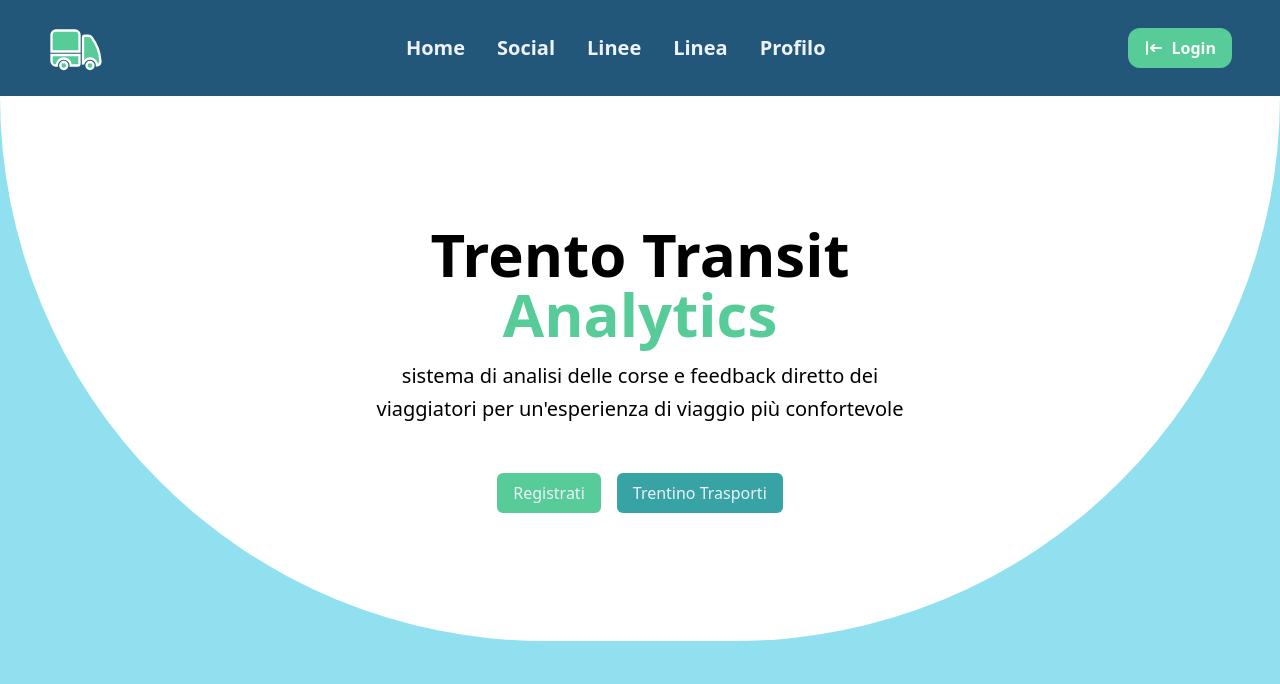
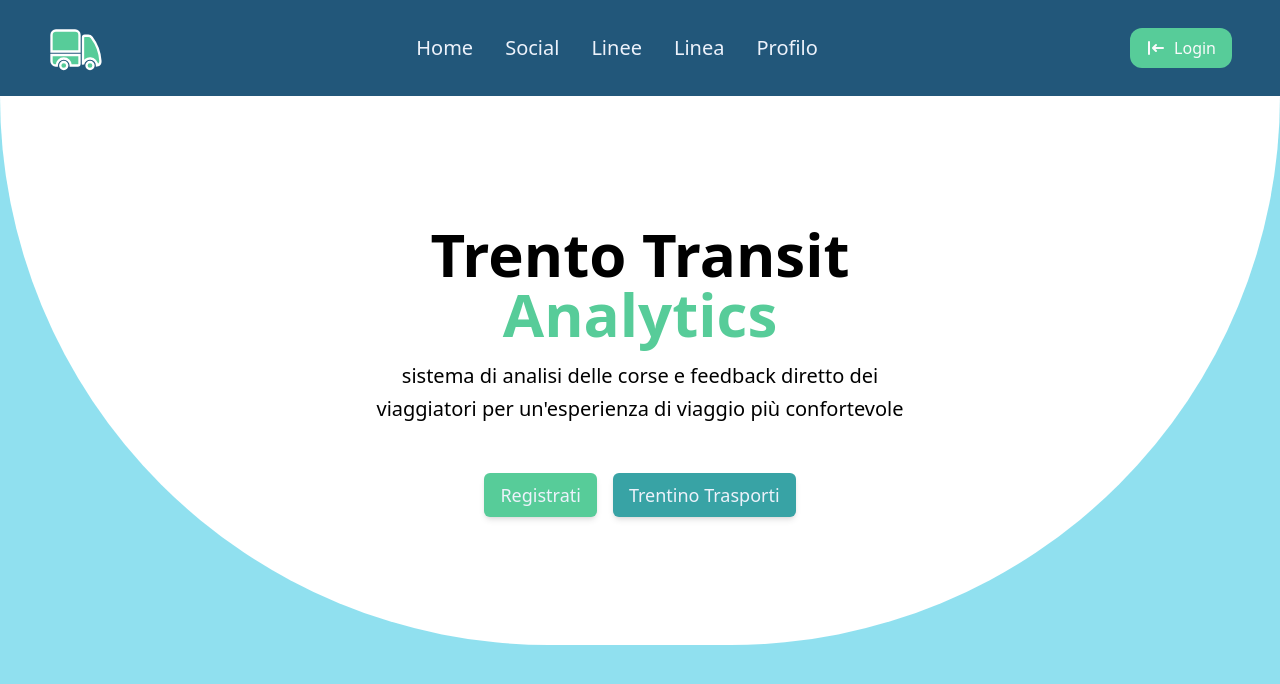
Before and after one commit to ricfanin/trentino-transit-analytics, a Vue app in the folder frontend/: page / in a window 1280 px wide. Shown: the top 684 px of the page. Built offline with nearby package versions, Linux system fonts and the light colour scheme; no server answers.

Commit message:
boldando bottoni

```diff
--- a/frontend/src/components/Navbar.vue
+++ b/frontend/src/components/Navbar.vue
@@ -24,7 +24,7 @@
 
       <!-- Menu -->
     <div class="text-xl text-text_1 order-3 w-full md:w-auto md:order-2">
-        <ul class="flex font-semibold justify-between">
+        <ul class="flex font-medium justify-between">
             <li class="md:px-4 md:py-2 hover:text-button_2">
                 <router-link to="/">Home</router-link>
             </li>
@@ -44,7 +44,7 @@
       </div>
 
       <!-- Login/Logout -->
-      <div class="order-2 md:order-3 font-semibold">
+      <div class="order-2 md:order-3 font-medium">
         <template v-if="isLoggedIn">
           <!-- Mostra il nome utente -->
           <span class="px-4 py-2 bg-button_2 text-gray-50 rounded-xl">{{ userName }}</span>
--- a/frontend/src/components/PostButton.vue
+++ b/frontend/src/components/PostButton.vue
@@ -1,7 +1,7 @@
 <template>
   <router-link to="CreazionePost">
     <button
-      class="mt-4 px-4 py-2 shadow-md bg-button_2 text-white font-semibold rounded-md hover:bg-button_2_hover"
+      class="mt-4 px-4 py-2 shadow-md bg-button_2 text-white font-medium rounded-md hover:bg-button_2_hover"
     >
       Crea Post
     </button>
--- a/frontend/src/views/Home.vue
+++ b/frontend/src/views/Home.vue
@@ -15,13 +15,13 @@
 
           <div class="mt-8 flex flex-wrap justify-center gap-4">
             <router-link to="/RegisterPage">
-              <button class="mt-4 px-4 py-2 bg-button_2 text-text_1 rounded-md hover:bg-button_2_hover">
+              <button class="mt-4 px-4 py-2 bg-button_2 text-text_1 rounded-md hover:bg-button_2_hover text-lg font-medium shadow-md">
                 Registrati
               </button>
             </router-link>
 
             <a href="https://www.trentinotrasporti.it/">
-              <button class="mt-4 px-4 py-2 bg-button_1 text-text_1 rounded-md hover:bg-button_1_hover">
+              <button class="mt-4 px-4 py-2 bg-button_1 text-text_1 rounded-md hover:bg-button_1_hover text-lg font-medium shadow-md">
                 Trentino Trasporti
               </button>
             </a>
--- a/frontend/src/views/LoginPage.vue
+++ b/frontend/src/views/LoginPage.vue
@@ -3,7 +3,7 @@
     <div class="flex justify-center items-center h-screen">
       <div class="bg-white p-8 sm:p-12 rounded-lg shadow-lg w-full max-w-md">
         <h2
-          class="text-2xl sm:text-3xl font-semibold text-text_2 mb-8 text-center"
+          class="text-2xl sm:text-3xl font-medium text-text_2 mb-8 text-center"
         >
           Accedi al tuo Account
         </h2>
--- a/frontend/src/views/ModificaProfilo.vue
+++ b/frontend/src/views/ModificaProfilo.vue
@@ -44,7 +44,7 @@
           </div>
         </form>
         <button
-          class="mt-4 px-4 py-2 bg-green-500 text-text_1 rounded-md hover:bg-green-600 font-semibold shadow-md"
+          class="mt-4 px-4 py-2 bg-green-500 text-text_1 rounded-md hover:bg-green-600 font-medium shadow-md"
         >
           Modifica Profilo
         </button>
--- a/frontend/src/views/Profilo.vue
+++ b/frontend/src/views/Profilo.vue
@@ -34,7 +34,7 @@
             class="flex flex-wrap justify-between md:justify-center space-x-4 mt-16 md:mt-0"
           >
             <router-link to="/ModificaProfilo">
-              <button class="mt-4 px-4 py-2 bg-button_1 text-text_1 rounded-md hover:bg-button_1_hover font-semibold shadow-md">
+              <button class="mt-4 px-4 py-2 bg-button_1 text-text_1 rounded-md hover:bg-button_1_hover font-medium shadow-md">
               Modifica Profilo
               </button>
             </router-link>
--- a/frontend/src/views/RegisterPage.vue
+++ b/frontend/src/views/RegisterPage.vue
@@ -3,7 +3,7 @@
     <div class="flex justify-center items-center h-screen">
       <div class="bg-white p-8 sm:p-12 rounded-lg shadow-lg w-full max-w-4xl">
         <h2
-          class="text-2xl sm:text-3xl font-semibold text-text_2 mb-8 text-center"
+          class="text-2xl sm:text-3xl font-medium text-text_2 mb-8 text-center"
         >
           Crea il tuo Account
         </h2>
```
